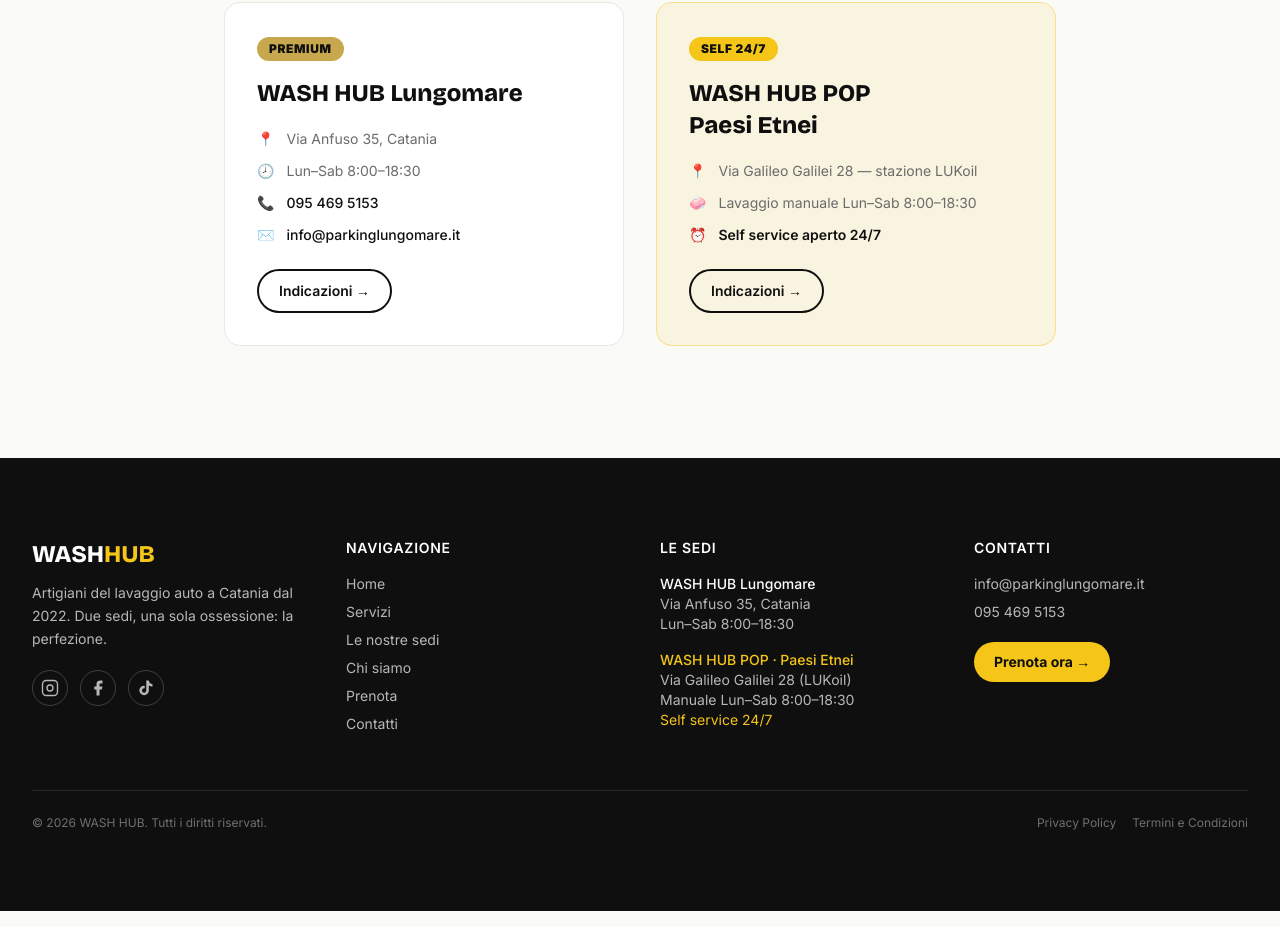
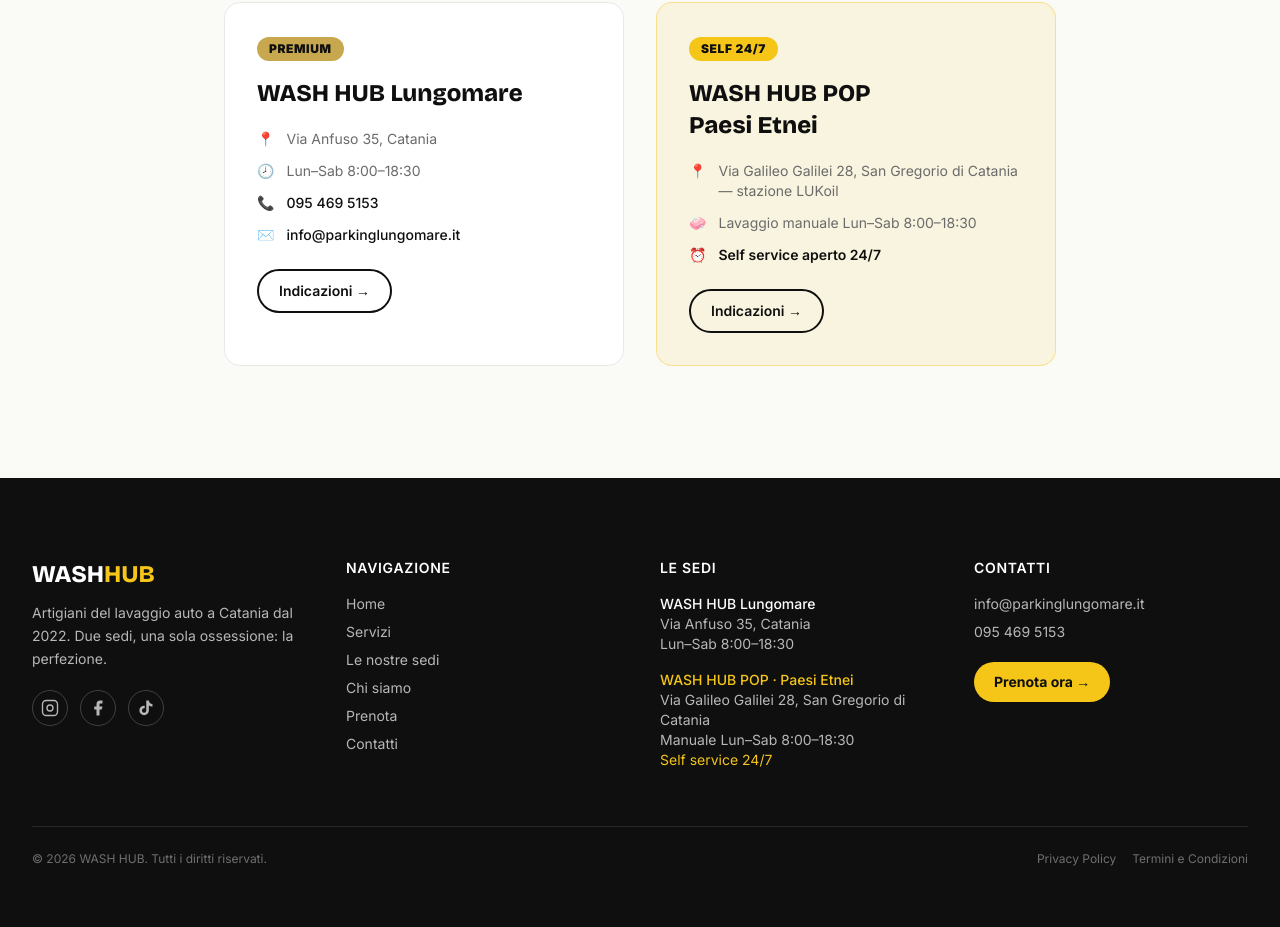
Before and after one commit to washhubct/wash-hub-site, a Next.js app: page /wash-hub-site/contatti in a window 1280 px wide. Shown: the part 454-1381 px from the top of the page. Built offline with nearby package versions, Linux system fonts and the light colour scheme.

Commit message:
fix(paesi-etnei): indirizzo San Gregorio di Catania + link Google Maps corretto
Co-Authored-By: Claude Sonnet 4.6 <noreply@anthropic.com>

```diff
--- a/src/app/contatti/page.tsx
+++ b/src/app/contatti/page.tsx
@@ -54,7 +54,7 @@ export default function ContattiPage() {
                   WASH HUB POP<br />Paesi Etnei
                 </h2>
                 <div className="space-y-3 text-sm text-[#6B6B6B]">
-                  <p className="flex gap-3"><span>📍</span><span>Via Galileo Galilei 28 — stazione LUKoil</span></p>
+                  <p className="flex gap-3"><span>📍</span><span>Via Galileo Galilei 28, San Gregorio di Catania — stazione LUKoil</span></p>
                   <p className="flex gap-3"><span>🧼</span><span>Lavaggio manuale Lun–Sab 8:00–18:30</span></p>
                   <p className="flex gap-3"><span>⏰</span><span className="text-[#0F0F0F] font-semibold">Self service aperto 24/7</span></p>
                 </div>
--- a/src/app/sedi/paesi-etnei/page.tsx
+++ b/src/app/sedi/paesi-etnei/page.tsx
@@ -54,7 +54,7 @@ export default function PaesiEtneiPage() {
               </p>
               <div className="space-y-4 mb-8">
                 {[
-                  ['📍 Indirizzo', 'Via Galileo Galilei 28, Paesi Etnei (CT)\npresso stazione LUKoil'],
+                  ['📍 Indirizzo', 'Via Galileo Galilei 28, San Gregorio di Catania\npresso stazione LUKoil'],
                   ['🧼 Servizio manuale', 'Lun–Sab 8:00–18:30'],
                   ['⏰ Self service', 'Aperto 24/7 — auto, interni, camion'],
                   ['🪙 Pagamento', 'Monete · Carta · Contactless'],
@@ -65,7 +65,7 @@ export default function PaesiEtneiPage() {
                   </div>
                 ))}
               </div>
-              <a href="https://maps.google.com/?q=Via+Galileo+Galilei+28+Paesi+Etnei+Catania" target="_blank" rel="noopener noreferrer"
+              <a href="https://www.google.com/maps/search/?api=1&query=Via+Galileo+Galilei+28+San+Gregorio+di+Catania" target="_blank" rel="noopener noreferrer"
                 className="inline-flex items-center gap-2 px-6 py-3 rounded-full border-2 border-[#0F0F0F] text-[#0F0F0F] font-semibold text-sm hover:bg-[#0F0F0F] hover:text-white transition-all">
                 Come arrivare →
               </a>
@@ -137,7 +137,7 @@ export default function PaesiEtneiPage() {
             Sempre aperto per te.
           </h2>
           <p className="text-[#0F0F0F]/60 text-lg mb-8">Passa quando vuoi, nessuna prenotazione necessaria.</p>
-          <a href="https://maps.google.com/?q=Via+Galileo+Galilei+28+Paesi+Etnei+Catania" target="_blank" rel="noopener noreferrer"
+          <a href="https://www.google.com/maps/search/?api=1&query=Via+Galileo+Galilei+28+San+Gregorio+di+Catania" target="_blank" rel="noopener noreferrer"
             className="inline-flex items-center gap-2 px-8 py-4 rounded-full bg-[#0F0F0F] text-white font-bold text-base hover:bg-[#1a1a1a] transition-all hover:scale-105">
             Indicazioni stradali →
           </a>
--- a/src/components/layout/Footer.tsx
+++ b/src/components/layout/Footer.tsx
@@ -70,7 +70,7 @@ export function Footer() {
               </div>
               <div>
                 <p className="text-[#F5C518] font-medium">WASH HUB POP · Paesi Etnei</p>
-                <p>Via Galileo Galilei 28 (LUKoil)</p>
+                <p>Via Galileo Galilei 28, San Gregorio di Catania</p>
                 <p>Manuale Lun–Sab 8:00–18:30</p>
                 <p className="text-[#F5C518]">Self service 24/7</p>
               </div>
```
